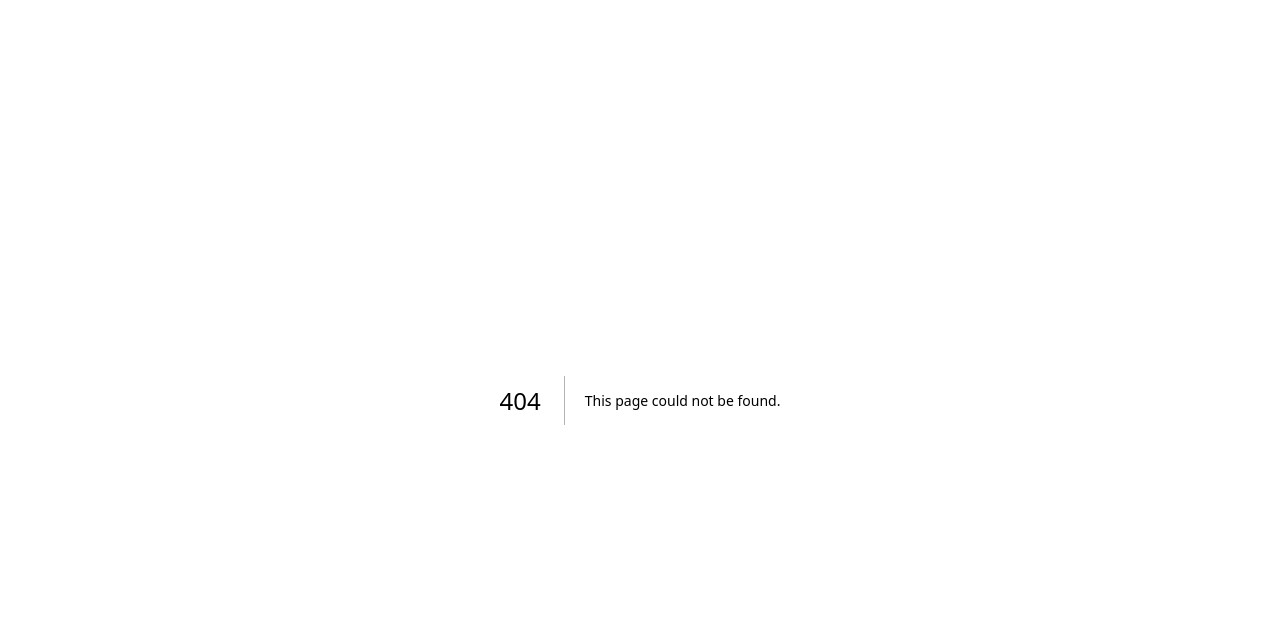
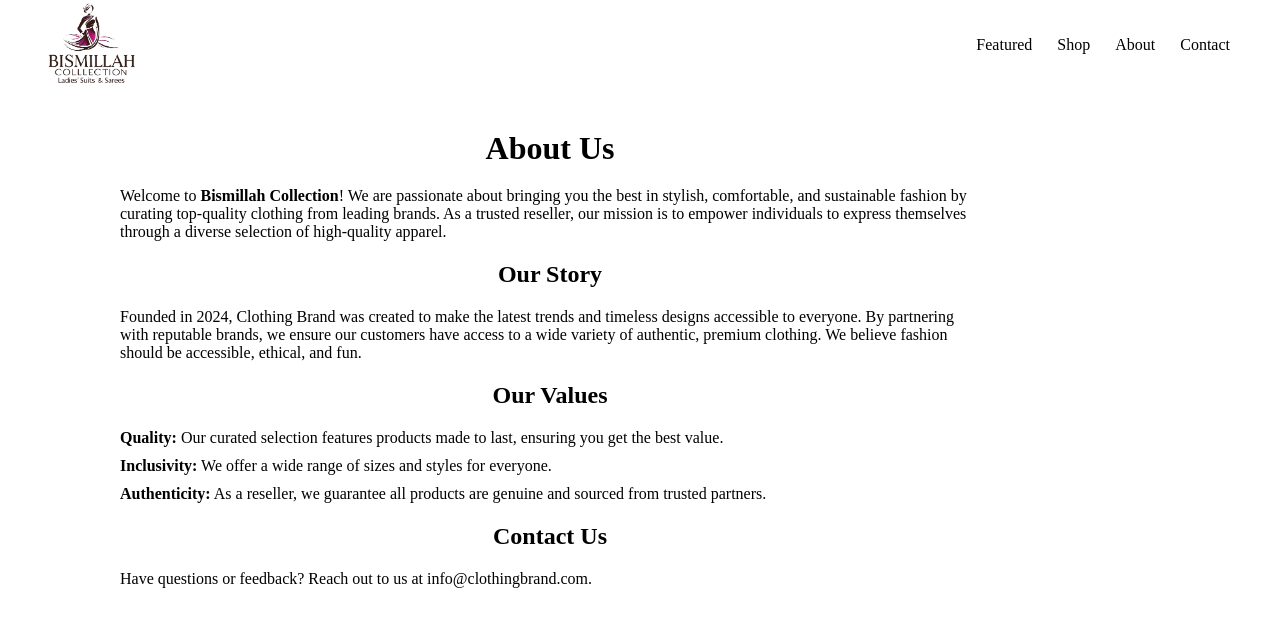
Before and after one commit to mohammedsrehan/Clothing_brand, a Next.js app: page /about in a window 1280 px wide. Before the commit this address had no page. Shown: the top 626 px of the page. Built offline with nearby package versions, Linux system fonts and the light colour scheme.

Commit message:
adding about us page

```diff
--- /dev/null
+++ b/src/app/about/about.module.css
@@ -0,0 +1,26 @@
+.aboutPage {
+    max-width: 900px;
+    margin: 0 100px;
+    padding: 40px 20px;
+}
+.aboutTitle {
+    font-size: 2rem;
+    margin-bottom: 20px;
+    text-align: center;
+}
+.aboutSection{
+    display: flex;
+    flex-direction: column ;
+    gap: 20px;
+}
+.aboutSubtitle{
+    text-align: center;
+}
+.aboutValues{
+    list-style: none;
+    margin: 0;
+    padding: 0;
+    display: flex;
+    flex-direction: column;
+    gap: 10px;
+}
--- /dev/null
+++ b/src/app/about/page.tsx
@@ -0,0 +1,56 @@
+import Navbar from "../components/Navbar/navbar";
+import styles from "./about.module.css";
+
+export default function About() {
+  return (
+    <div className={styles.container}>
+      <Navbar />
+      <main className={styles.aboutPage}>
+        <h1 className={styles.aboutTitle}>About Us</h1>
+        <section className={styles.aboutSection}>
+          <p className={styles.aboutDescription}>
+            Welcome to <strong>Bismillah Collection</strong>! We are passionate about
+            bringing you the best in stylish, comfortable, and sustainable
+            fashion by curating top-quality clothing from leading brands. As a
+            trusted reseller, our mission is to empower individuals to express
+            themselves through a diverse selection of high-quality apparel.
+          </p>
+          <h2 className={styles.aboutSubtitle}>Our Story</h2>
+          <p className={styles.aboutStory}>
+            Founded in 2024, Clothing Brand was created to make the latest
+            trends and timeless designs accessible to everyone. By partnering
+            with reputable brands, we ensure our customers have access to a wide
+            variety of authentic, premium clothing. We believe fashion should be
+            accessible, ethical, and fun.
+          </p>
+          <h2 className={styles.aboutSubtitle}>Our Values</h2>
+          <ul className={styles.aboutValues}>
+            <li className={styles.aboutValueItem}>
+              <strong>Quality:</strong> Our curated selection features products
+              made to last, ensuring you get the best value.
+            </li>
+            <li className={styles.aboutValueItem}>
+              <strong>Inclusivity:</strong> We offer a wide range of sizes and
+              styles for everyone.
+            </li>
+            <li className={styles.aboutValueItem}>
+              <strong>Authenticity:</strong> As a reseller, we guarantee all
+              products are genuine and sourced from trusted partners.
+            </li>
+          </ul>
+          <h2 className={styles.aboutSubtitle}>Contact Us</h2>
+          <p className={styles.aboutContact}>
+            Have questions or feedback? Reach out to us at{" "}
+            <a
+              className={styles.aboutEmail}
+              href="mailto:info@clothingbrand.com"
+            >
+              info@clothingbrand.com
+            </a>
+            .
+          </p>
+        </section>
+      </main>
+    </div>
+  );
+}
```
